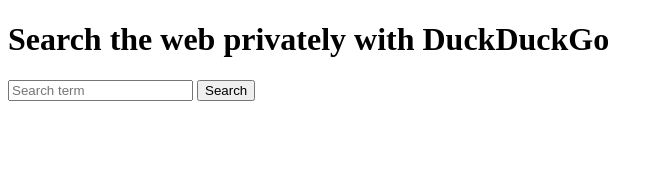
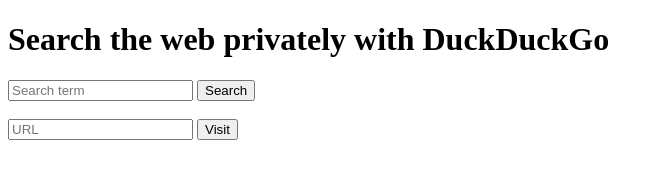
Before and after one commit to Foolman21/Vroxy, a plain HTML site: page index.html in a window 1280 px wide. Shown: the whole page, without its empty margins (0-663 px from the left). Drawn offline with Linux system fonts and the light colour scheme.

Commit message:
Update index.html
Makes it so it enters websites through the proxy its 2 am and I want to shoot myself if this dosent work

```diff
--- a/index.html
+++ b/index.html
@@ -11,5 +11,10 @@
         <input type="text" name="q" placeholder="Search term">
         <button type="submit">Search</button>
     </form>
+    <br>
+    <form action="/" method="POST">
+        <input type="text" name="url" placeholder="URL">
+        <button type="submit">Visit</button>
+    </form>
 </body>
 </html>
```
